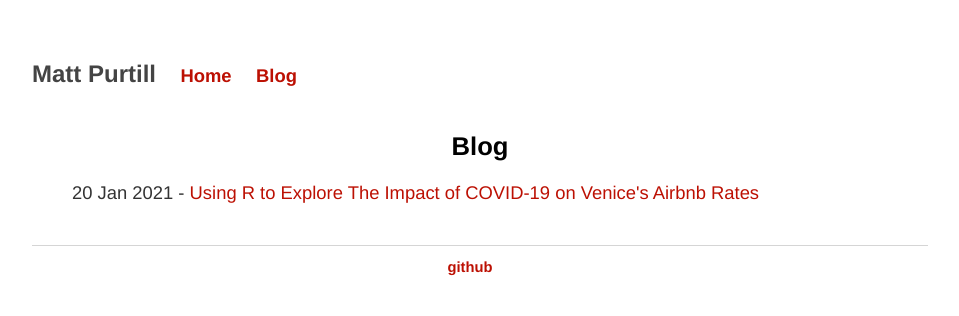
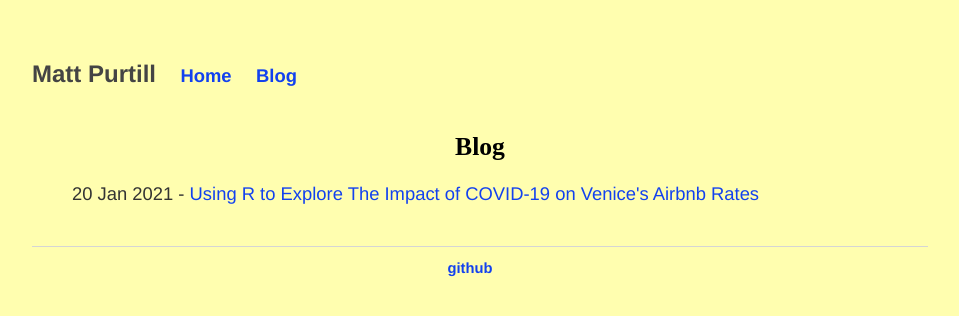
Before and after one commit to purtill/purtill.github.io, a Jekyll site: the page built from blog/index.html, in a window 1280 px wide. Shown: the top 316 px of the page, without its empty margins (160-1119 px from the left). Built offline with Jekyll 4.4.1, drawn with Linux system fonts in a browser that asks for light colours.

Commit message:
change ce
school textbook vibe

```diff
--- a/css/main.css
+++ b/css/main.css
@@ -1,9 +1,10 @@
 body {
     margin: 60px auto;
     width: 70%;
+    background-color: #fffeaf;
 }
 nav ul, footer ul {
-    font-family:'Helvetica', 'Arial', 'Sans-Serif';
+    font-family: 'Helvetica', 'Arial', 'Sans-Serif';
     padding: 0px;
     list-style: none;
     font-weight: bold;
@@ -16,22 +17,22 @@ nav ul li, footer ul li {
 }
 a {
     text-decoration: none;
-    color: #bc1003;
+    color: #1241ef;
 }
 a:hover {
     text-decoration: underline;
 }
 h1 {
     font-size: 1.6em;
-    font-family:'Helvetica', 'Arial', 'Sans-Serif';
+    font-family: revert-layer'Helvetica', 'Arial', 'Sans-Serif';
     text-align: center;
 }
 h2 {
     font-size: 1.3em;
-    font-family:'Helvetica', 'Arial', 'Sans-Serif';
+    font-family: 'Helvetica', 'Arial', 'Sans-Serif';
 }
 p {
-    font-family:'Helvetica', 'Arial', 'Sans-Serif';
+    font-family: 'Helvetica', 'Arial', 'Sans-Serif';
     font-size: 1em;
     line-height: 1.4em;
     color: #333;
```
